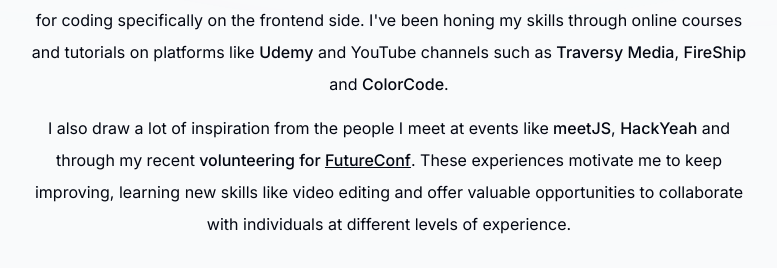
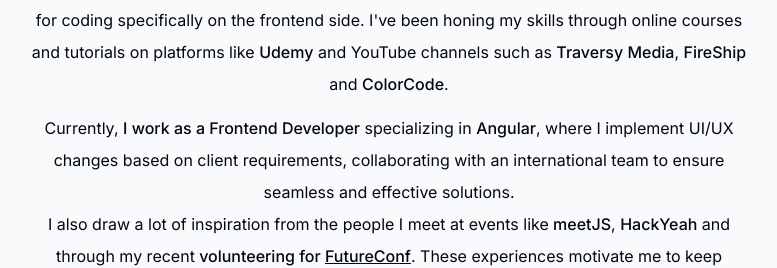
Before and after one commit to KawalaE/portfolio, a Next.js app: page / in a window 1280 px wide. Shown: the part 870-1138 px from the top of the page, without its empty margins (251-1028 px from the left). Built offline with nearby package versions, Linux system fonts and the light colour scheme; no server answers.

Commit message:
Change the intro section and replace CV

```diff
--- a/components/About.tsx
+++ b/components/About.tsx
@@ -34,6 +34,13 @@
         <span className="font-medium">ColorCode</span>.
       </p>
       <p>
+        Currently,{" "}
+        <span className="font-medium">I work as a Frontend Developer</span>{" "}
+        specializing in <span className="font-medium">Angular</span>, where I
+        implement UI/UX changes based on client requirements, collaborating with
+        an international team to ensure seamless and effective solutions.
+      </p>
+      <p>
         I also draw a lot of inspiration from the people I meet at events like
         <span className="font-medium"> meetJS</span>,{" "}
         <span className="font-medium">HackYeah</span> and through my recent
```
Also changed, not shown: public/angular.svg (added), 1 other file (tests, documents, lock files or other folders).
